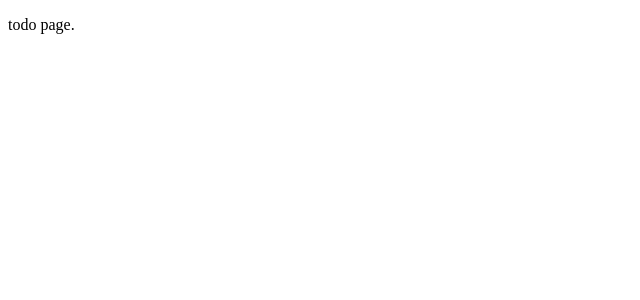
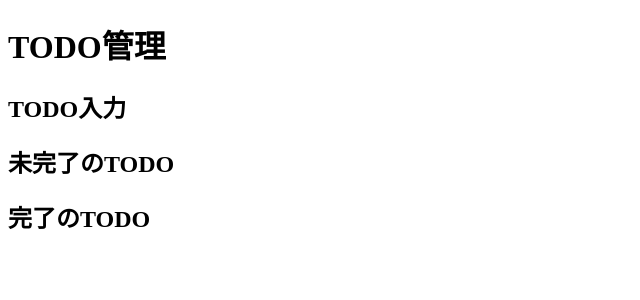
Before and after one commit to tatsuki7813/todo-app, a React (Create React App) app: page / in a window 1280 px wide. Shown: the top 300 px of the page, without its empty margins (0-640 px from the left). Built offline with nearby package versions, Linux system fonts and the light colour scheme.

Commit message:
TitleLabelコンポーネントを作成しTodoコンポーネントに反映

```diff
--- a/src/components/Todo.tsx
+++ b/src/components/Todo.tsx
@@ -1,5 +1,13 @@
 import { VFC } from "react";
+import { TitleLabel } from "../libs";
 
 export const Todo: VFC = () => {
-  return <p>todo page.</p>;
+  return (
+    <>
+      <TitleLabel text="TODO管理" tag="h1" />
+      <TitleLabel text="TODO入力" />
+      <TitleLabel text="未完了のTODO" />
+      <TitleLabel text="完了のTODO" />
+    </>
+  );
 };
--- /dev/null
+++ b/src/libs/TitleLabel/TitleLabel.tsx
@@ -0,0 +1,10 @@
+import { VFC, ElementType } from "react";
+
+type Props = {
+  text: string;
+  tag?: ElementType;
+};
+
+export const TitleLabel: VFC<Props> = ({ text, tag: Tag = "h2" }) => {
+  return <Tag>{text}</Tag>;
+};
--- /dev/null
+++ b/src/libs/TitleLabel/index.ts
@@ -0,0 +1 @@
+export * from "./TitleLabel";
--- /dev/null
+++ b/src/libs/index.ts
@@ -0,0 +1 @@
+export * from "./TitleLabel";
```
